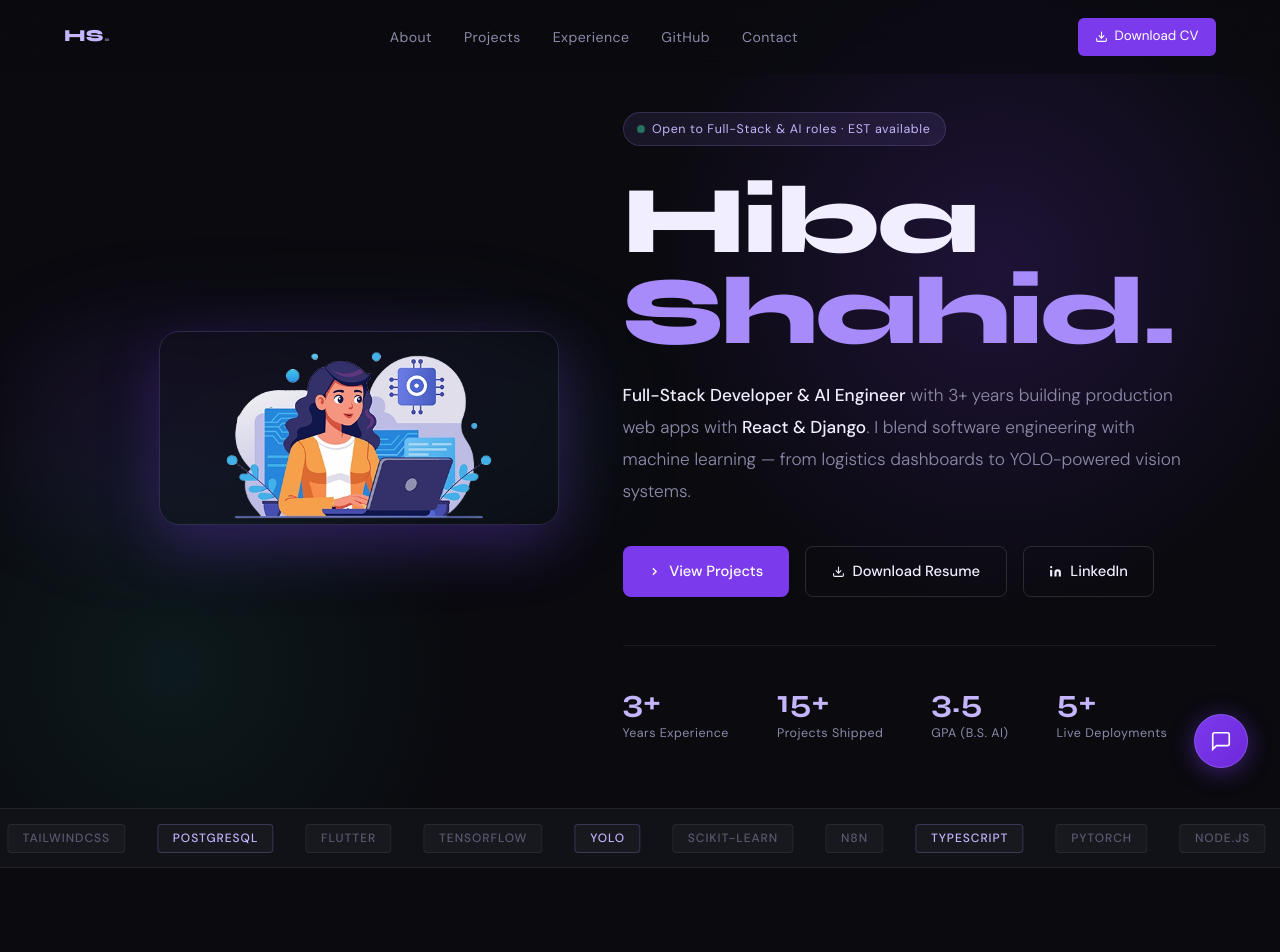
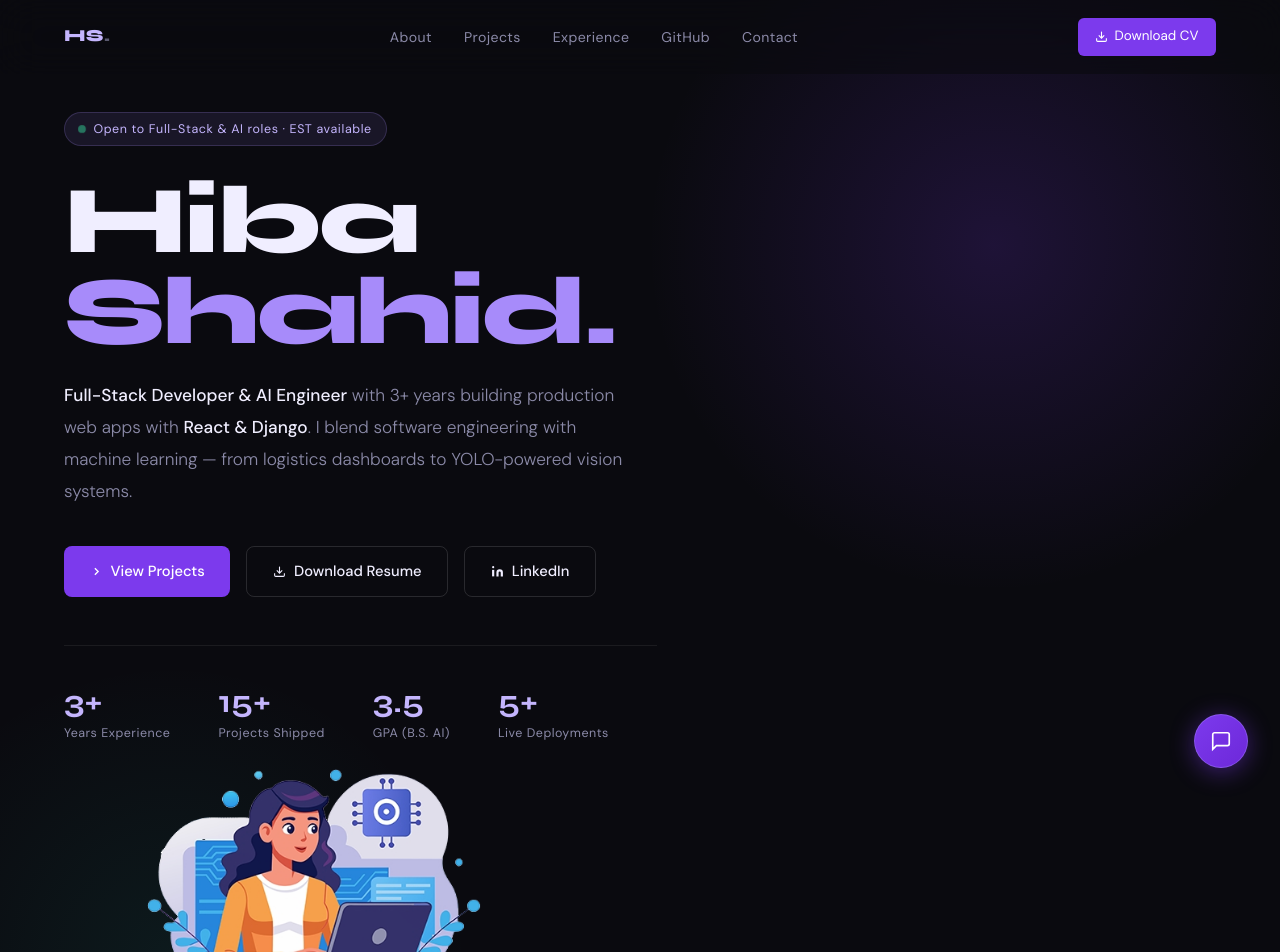
Before and after one commit to Hiba-Shahid/My-Portfolio, a React (Vite) app: page / in a window 1280 px wide. Shown: the top 952 px of the page. Built offline with nearby package versions, Linux system fonts and the light colour scheme.

Commit message:
Move hero image to right side, remove background effects, increase image size

```diff
--- a/src/components/Hero.jsx
+++ b/src/components/Hero.jsx
@@ -34,7 +34,7 @@ export default function Hero() {
 
       <div style={{
         display: 'grid',
-        gridTemplateColumns: isMobile ? '1fr' : '1fr 1.2fr',
+        gridTemplateColumns: isMobile ? '1fr' : '1.2fr 1fr',
         gap: isMobile ? '2rem' : '4rem',
         alignItems: 'center',
         maxWidth: 1200,
@@ -43,46 +43,8 @@ export default function Hero() {
         zIndex: 1
       }} className="fade-up">
 
-        {/* Hero Image */}
-        <div style={{
-          display: 'flex',
-          justifyContent: isMobile ? 'center' : 'flex-end',
-          alignItems: 'center',
-          position: 'relative',
-          order: isMobile ? 2 : 1
-        }}>
-          <img
-            src="/hero.png"
-            alt="Hiba Shahid"
-            style={{
-              width: '100%',
-              maxWidth: 400,
-              height: 'auto',
-              borderRadius: '20px',
-              boxShadow: '0 20px 60px rgba(124,58,237,0.3)',
-              border: '1px solid rgba(167,139,250,0.2)',
-              transition: 'transform 0.3s ease'
-            }}
-            onMouseEnter={e => e.target.style.transform = 'scale(1.05)'}
-            onMouseLeave={e => e.target.style.transform = 'scale(1)'}
-          />
-          {/* Decorative circle behind image */}
-          <div style={{
-            position: 'absolute',
-            top: '50%',
-            left: '50%',
-            transform: 'translate(-50%, -50%)',
-            width: '120%',
-            height: '120%',
-            background: 'linear-gradient(135deg, rgba(124,58,237,0.1) 0%, rgba(45,212,191,0.05) 100%)',
-            borderRadius: '30%',
-            zIndex: -1,
-            filter: 'blur(40px)'
-          }} />
-        </div>
-
         {/* Content */}
-        <div style={{ order: isMobile ? 1 : 2 }}>
+        <div style={{ order: isMobile ? 1 : 1 }}>
         {/* Badge */}
         <div style={{
           display: 'inline-flex', alignItems: 'center', gap: '0.5rem',
@@ -160,6 +122,29 @@ export default function Hero() {
             </div>
           ))}
         </div>
+
+        {/* Hero Image */}
+        <div style={{
+          display: 'flex',
+          justifyContent: isMobile ? 'center' : 'flex-start',
+          alignItems: 'center',
+          position: 'relative',
+          order: isMobile ? 2 : 2
+        }}>
+          <img
+            src="/hero.png"
+            alt="Hiba Shahid"
+            style={{
+              width: '100%',
+              maxWidth: 500,
+              height: 'auto',
+              borderRadius: '15px',
+              transition: 'transform 0.3s ease'
+            }}
+            onMouseEnter={e => e.target.style.transform = 'scale(1.05)'}
+            onMouseLeave={e => e.target.style.transform = 'scale(1)'}
+          />
+        </div>
         </div>
       </div>
     </section>
```
